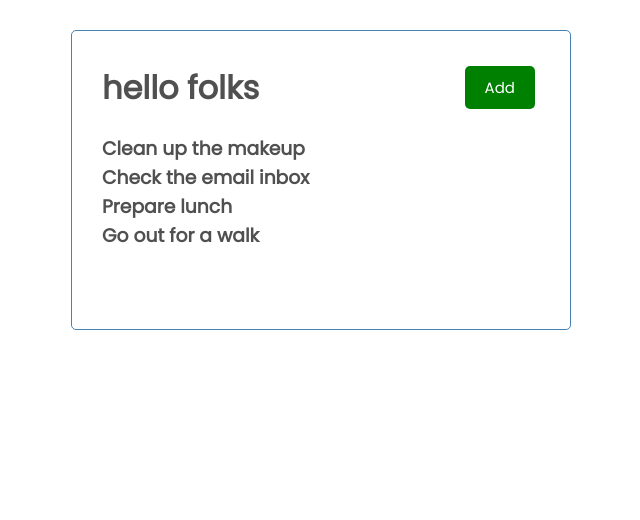
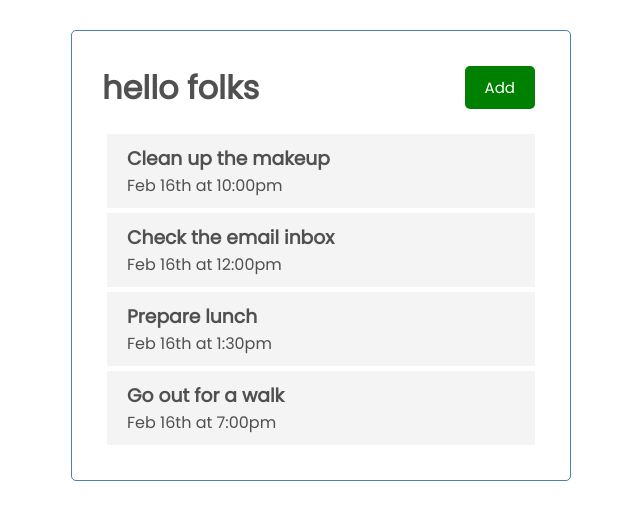
Before and after one commit to arb1ona/React-Advanced, a React (Create React App) app: page / in a window 1280 px wide. Shown: the top 520 px of the page, without its empty margins (319-959 px from the left). Built offline with nearby package versions, Linux system fonts and the light colour scheme.

Commit message:
Task component

```diff
--- /dev/null
+++ b/src/components/Task.js
@@ -0,0 +1,10 @@
+const Task = ({ item }) => {
+  return (
+    <div className="task">
+      <h3>{item.text}</h3>
+      <p>{item.day}</p>
+    </div>
+  );
+};
+
+export default Task;
--- a/src/components/Tasks.js
+++ b/src/components/Tasks.js
@@ -1,8 +1,9 @@
+import Task from "./Task";
 const Tasks = ({ tasks }) => {
   return (
     <>
       {tasks.map((item) => (
-        <h3 key={item.id}>{item.text}</h3>
+        <Task key={item.id} item={item} />
       ))}
     </>
   );
```
